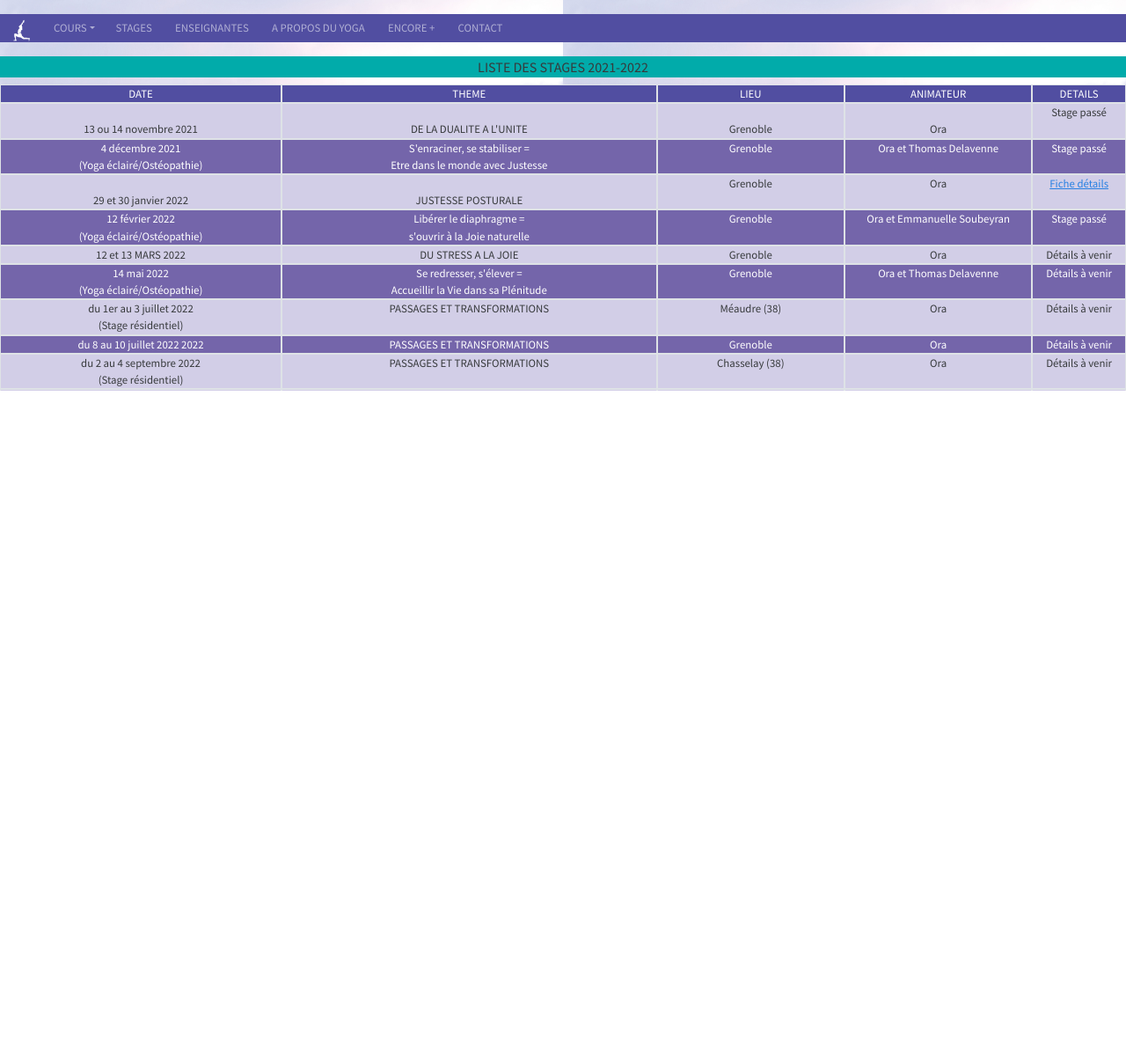
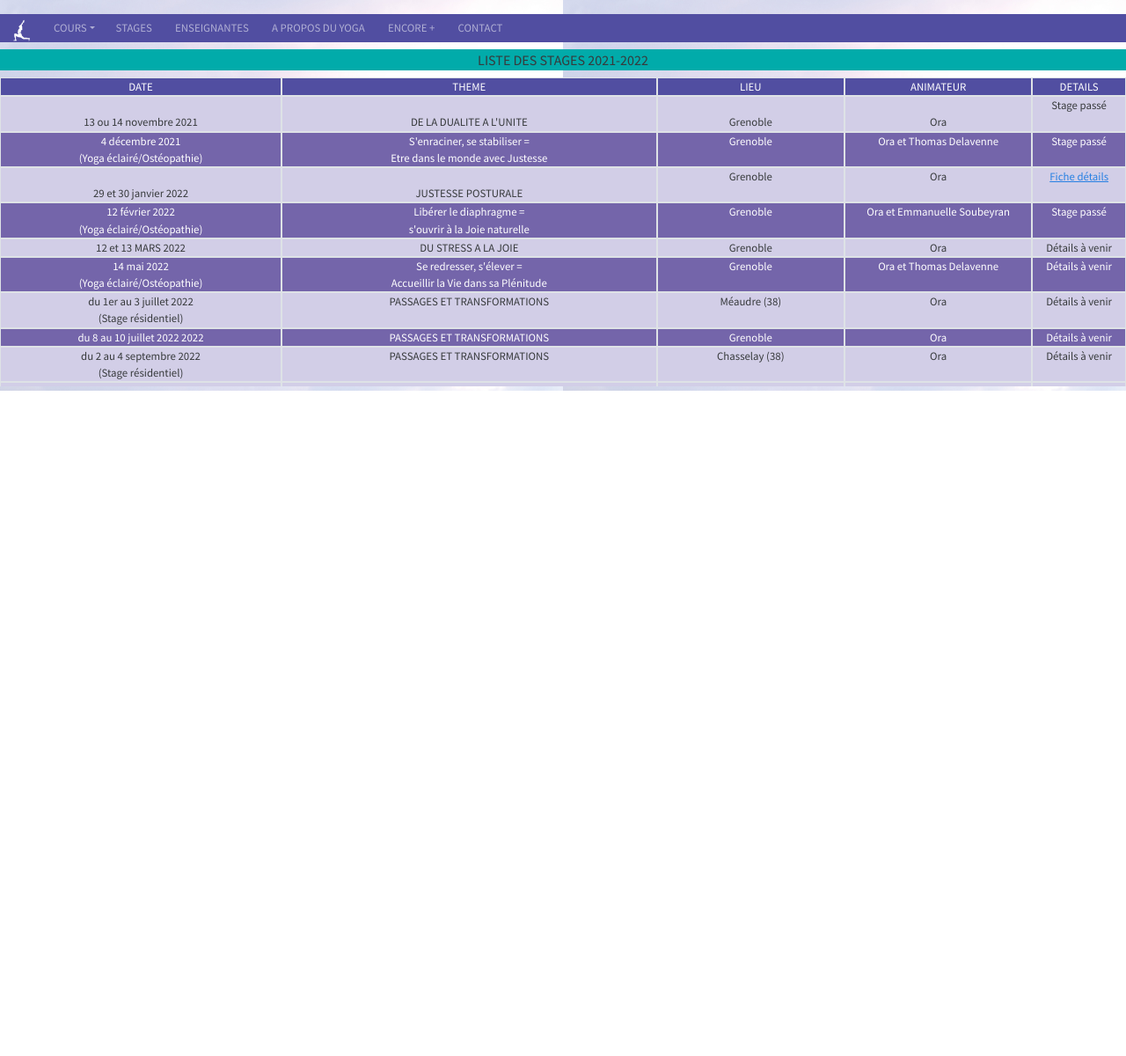
Before and after one commit to vie-en-yoga/vie-en-yoga.github.io, a Jekyll site: the page stages/index.html, which Jekyll copies as it is, in a window 1280 px wide. Shown: the whole page at 88% size. Built offline with Jekyll 4.4.1, drawn with Linux system fonts in a browser that asks for light colours; nearby versions of some CDN libraries.

Commit message:
Stages
Remontée du titre de 1 ligne

```diff
--- a/stages/index.html
+++ b/stages/index.html
@@ -74,7 +74,7 @@
 
 <!--  DEBUT conteneur STAGES  -->
 
-    <div class="container-fluid w-100 mt-3">
+    <div class="container-fluid w-100 mt-2">
 
     <!--  TITRE DE LA LISTE -->
       <div class="row">
@@ -314,7 +314,27 @@
                 </div>
               </div>
 
-<!--  RETOUR             -->
+<!--  VIDE 2             -->
+              <div class="row text-center bg-yannick text-dark">
+                <div class="col-3 border">
+                  <br>
+
+                </div>
+                <div class="col-4 border">
+
+                </div>
+                <div class="col-2 border">
+
+                </div>
+                <div class="col-2 border">
+
+                </div>
+                <div class="col-1 border">
+
+                </div>
+              </div>
+
+<!--  VIDE 3            -->
               <div class="row text-center bg-yannick text-dark">
                 <div class="col-3 border">
                   <br>
```
